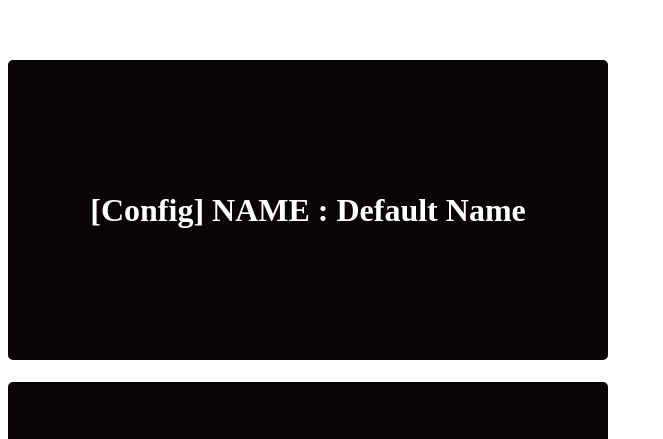
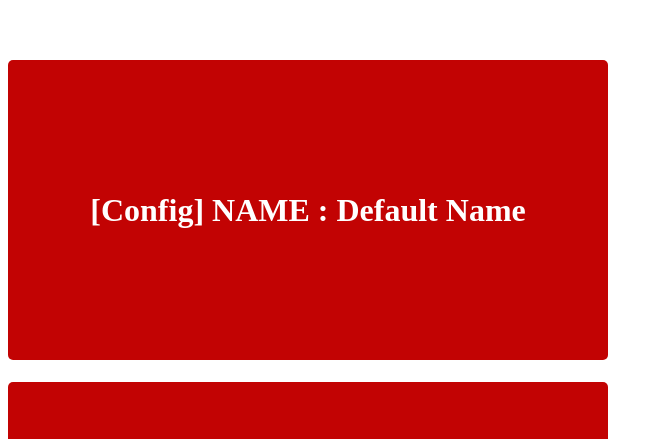
Before and after one commit to spaship/examples, a Next.js app: page /dx/ in a window 1280 px wide. Shown: the part 361-800 px from the top of the page, without its empty margins (0-663 px from the left). Built offline with nearby package versions, Linux system fonts and the light colour scheme.

Commit message:
Update helloName.module.css
Changed the color

```diff
--- a/src/styles/helloName.module.css
+++ b/src/styles/helloName.module.css
@@ -9,7 +9,7 @@
 .helloName {
     width: 600px;
     height: 300px;
-    background-color: #090505;
+    background-color: #c20303;
     color: #fff;
     display: flex !important;
     justify-content: center !important;
```
